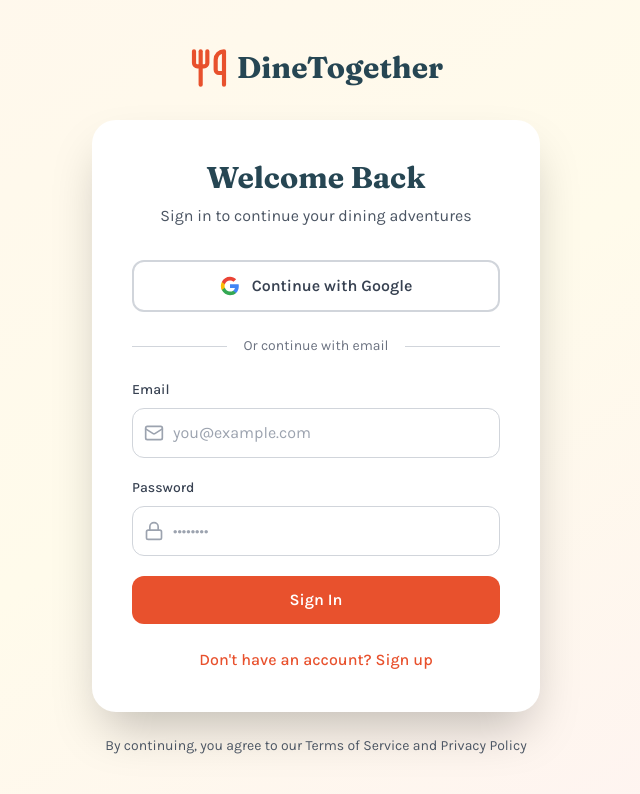
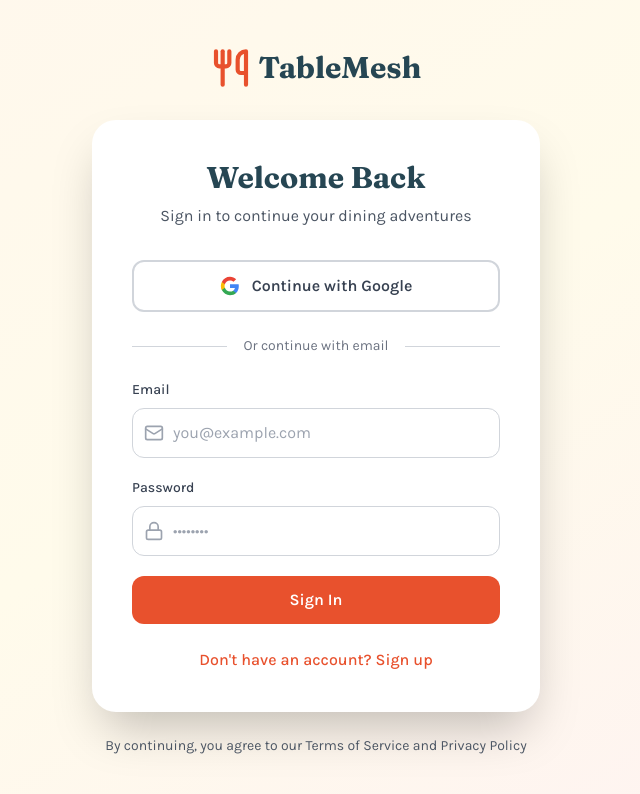
Before and after one commit to donalcheung/dine-together, a Next.js app: page /auth in a window 1280 px wide. Shown: the top 794 px of the page, without its empty margins (324-964 px from the left). Built offline with nearby package versions, Linux system fonts and the light colour scheme; no server answers.

Commit message:
Update page.tsx

```diff
--- a/app/auth/page.tsx
+++ b/app/auth/page.tsx
@@ -169,7 +169,7 @@
         {/* Logo */}
         <Link href="/" className="flex items-center justify-center gap-2 mb-8">
           <Utensils className="w-10 h-10 text-[var(--primary)]" strokeWidth={2.5} />
-          <h1 className="text-3xl font-bold text-[var(--neutral)]">DineTogether</h1>
+          <h1 className="text-3xl font-bold text-[var(--neutral)]">TableMesh</h1>
         </Link>
 
         {/* Auth Card */}
```
